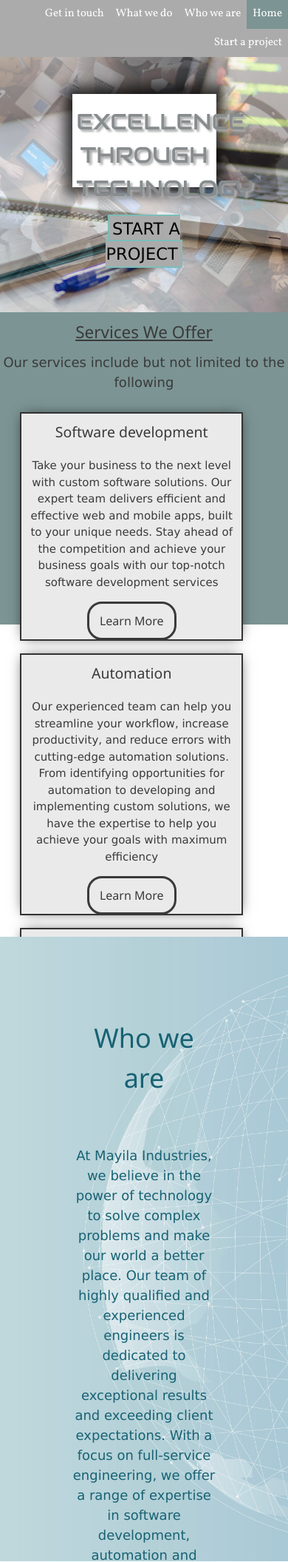
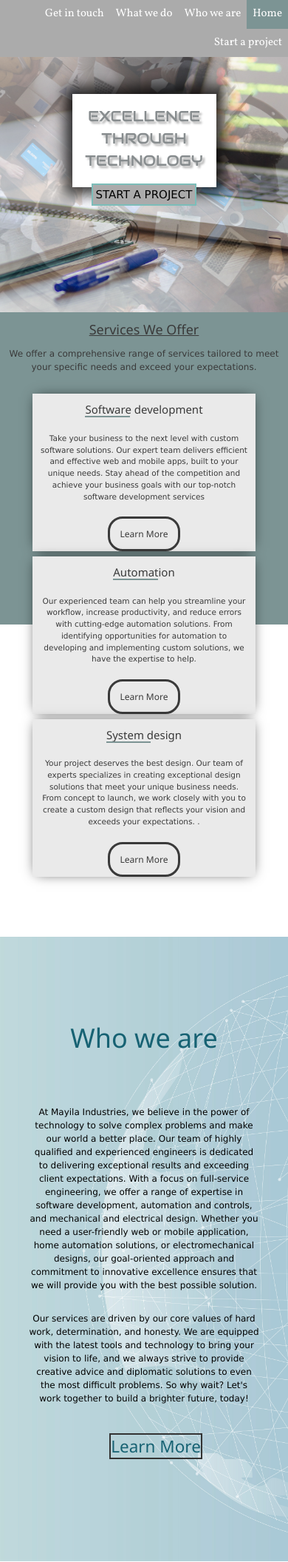
Before and after one commit to JosephMhleli/webbDev, a PHP site: page / in a window 390 px wide. Shown: the top 2111 px of the page at 74% size. Run offline with PHP 8.4, Linux system fonts and the light colour scheme; some libraries are stand-ins or nearby versions; some web fonts are replaced.

Commit message:
Add files via upload

```diff
--- a/index.html
+++ b/index.html
@@ -51,7 +51,8 @@
   <a id="myservices"></a>
 <h1>Services We Offer</h1>
 
-<p> Our services include but not limited to the following</p>
+<p> We offer a comprehensive range of services tailored to meet your specific needs
+  and exceed your expectations.</p>
 <div class="services">
 
   <div class= "serv1" >
@@ -65,40 +66,31 @@
           </p>
           <h3><a  class="LearnBtn" href="Services/App&web.html">Learn More</a></h3>
     </div>
-       <!-- <a href="Services/Automation.html">Software Dev &rarr;</a> -->
+    <div class="overlayserv3"></div>  <!-- <a href="Services/Automation.html">Software Dev &rarr;</a> -->
   </div>
 
 
 <div class= "serv1" >
   <div class="iconIMG">
 
-
-
-
     <h2>Automation</h2>
     <div class="iconab"><i class="fa-solid fa-robot"></i></div>
 
-      <!-- <p>There's a lot of automation that can happen that isn't a replacement of humans,
-        but of mind-numbing behavior. ~ Stewart Butterfield.</p>
-      <p>
-         Intelligent machines that can assist humans in a variety of ways;
-         automation can take on a number of forms.</p> -->
          <p>Our experienced team can help you streamline your workflow, increase productivity, and reduce errors
           with cutting-edge automation solutions. From identifying opportunities for automation to developing
-          and implementing custom solutions, we have the expertise to help you achieve your goals with maximum
-          efficiency</p>
+          and implementing custom solutions, we have the expertise to help.
+          </p>
 
           <h3><a class="LearnBtn" href="Services/Automation.html">Learn More</a></h3>
   </div>
-
+  <div class="overlayserv3"></div>
 </div>
 
 <div class= "serv1" >
+
   <div class="iconIMG">
+   <h2>System design</h2>
 
-
-
-   <h2>Design</h2>
    <div class="iconab"><i class="fa-solid fa-pen-nib"></i></div>
       <p>Your project deserves the best design. Our team of experts specializes in creating exceptional design
         solutions that meet your unique business needs. From concept to launch, we work closely with you
@@ -106,14 +98,12 @@
         .</p>
         <h3><a class="LearnBtn" href="Services/Desig.html">Learn More</a></h3>
   </div>
+  <div class="overlayserv3"></div>
 
-<!-- <a href="Services/Desig.html">Design&rarr;</a> -->
   </div>
 
   </div>
-  <!-- <div class="startPro">
-    <a href="Services/App&web.html">START A PROJECT &rarr;</a>
-    </div> -->
+
   </div>
 </section>
 
@@ -147,6 +137,10 @@
 <!-- <div id="rectangle">
 </div> -->
 <section class="Testimonails">
+  <div class="headertest"><h1>Testimonials</h1></div>
+  <div class="testpa"><p>Discover how our products/services have positively impacted our clients' lives
+    by reading their authentic testimonials</p></div>
+
   <div class="slideshow">
     <div class="slide active">
       <div class="testimony">
--- a/styles.css
+++ b/styles.css
@@ -88,39 +88,6 @@ li:last-child {
   display: none;
 }
 
-  @media (max-width :768px) and (min-width: 326px)
-   {
-    .topnav a {
-      float:right;
-      display: block;
-      color:white;
-      text-align: center;
-      font-family: 'Vollkorn', serif;
-      padding: 8px;
-      text-decoration: none;
-      font-size: 1rem;
-    }
-    .catchy{
-      width: 50%;
-
-      /* bottom:40%; */
-
-      background-color: white;
-      color: #176273;
-   margin-left: 25%;
-      /* font-family: "Audiowide", sans-serif; */
-
-     text-align: center;
-     box-shadow:0px 0px 17px 10px rgba(0,0,0,0.75);
-      text-shadow: 3px 3px 3px #ababab;
-    }
-    .catchy h1{
-      font-size: 12px;
-      color: #878c8e;
-      font-family: "Audiowide", sans-serif;
-      padding :3%;
-    }
-  }
 
  .header {
 
@@ -146,12 +113,12 @@ animation-timing-function:ease-in-out ;
  @keyframes animate{
   0%{
     background-image: url(images/bg1.jpg);
-    opacity: 0.7;
+    opacity: 1;
 
   }
   33%{
     background-image: url(images/bg3.jpg);
-  opacity: 0.7;
+  opacity: 1;
   }
   67%{
     background-image: url(images/bg2.jpg);
@@ -159,7 +126,7 @@ animation-timing-function:ease-in-out ;
   }
   100%{
     background-image: url(images/bg4.jpg);
-   opacity: 0.8;
+   opacity: 1;
   }
 
  }
@@ -251,7 +218,48 @@ margin-left: 25%;
     color:black
   }
 
-}
+   .topnav a {
+     float:right;
+     display: block;
+     color:white;
+     text-align: center;
+     font-family: 'Vollkorn', serif;
+     padding: 8px;
+     text-decoration: none;
+     font-size: 1rem;
+   }
+   .catchy{
+     width: 50%;
+
+     /* bottom:40%; */
+
+     /*background-color: white;*/
+     color: #176273;
+  margin-left: 25%;
+     /* font-family: "Audiowide", sans-serif; */
+
+    text-align: center;
+    box-shadow:0px 0px 17px 10px rgba(0,0,0,0.75);
+     text-shadow: 3px 3px 3px #ababab;
+   }
+   .catchy h1{
+     font-size: 20px;
+     color: #878c8e;
+     font-family: "Audiowide", sans-serif;
+     padding :3%;
+   }
+   .startbtn{
+    text-decoration: none;
+    background-color: #ababab;
+    box-sizing: border-box;
+    color: black;
+    border: 2px solid #7cbdb9;
+    padding: 2%;
+    font-size: 1rem;
+   }
+ }
+
+
 
 
 /* ABout us informations */
@@ -318,7 +326,7 @@ margin-left: 25%;
 }
 
 
-/** For tablet devices **/
+/** For tablet devices  aboutus page**/
 @media(max-width:768px) and (min-width:326px){
   .aboutcontainer{
     width: 100%;
@@ -329,9 +337,28 @@ margin-left: 25%;
    position: absolute;
    background-repeat: no-repeat;
   }
+  .aboutinfo p{
+    font-size:0.8rem;
+    text-align: center;
+    justify-content: center;
+    color: black;
+
+  }
+  .aboutinfo{
+    width: 80%;
+    position:absolute;
+
+    height: 60%;
+    /* background-color: white; */
+    color: #176273;
+    margin-left: 10%;
+    justify-content: center;
+  }
 
 }
-/** media responsiveness about us page*/
+/** end media responsiveness about us page*/
+
+
 .servCon{
  width: 100%;
   margin:auto;
@@ -339,7 +366,7 @@ margin-left: 25%;
    background-size:contain;
    position: relative;
 	background-repeat:no-repeat;
- height: 100vh;
+ min-height: 100vh;
  color:#3a3a3a;
  overflow: hidden;
 
@@ -371,18 +398,49 @@ margin-left: 25%;
   padding: 5%;
   justify-content: space-between;
   overflow: hidden;
-
+ /* background-color: red; */
 }
 .serv1{
   flex-basis: 25%;
   margin-bottom: 5%;
+
   /* padding: 20px 12px; */
   box-shadow:0px 0px 17px -5px rgba(0,0,0,0.75);
   box-sizing: border-box;
-  border:2px solid #333333;
+  /* border-right:10px solid #333333; */
+  position: relative;
   height: 25em;
   background-color:  rgb(234, 234, 234);
+  z-index: 1;
+
 }
+.overlayserv3{
+  position: absolute;
+ height: 25em;
+width: 100%;
+  transform: translate(9.5%, -80%);
+  z-index: -1;
+  border: 10px solid rgb(234, 234, 234);
+
+}
+/* .overlayserv2{
+  position: absolute;
+ height: 25em;
+ width: 100%;
+  transform: translate(2.5em, -21em);
+  z-index: -1;
+  border: 10px solid rgb(234, 234, 234);
+
+}
+.overlayserv1{
+  position: absolute;
+ height: 25em;
+width: 100%;
+  transform: translate(2.5em, -21em);
+  z-index: -1;
+  border: 10px solid rgb(234, 234, 234);
+
+} */
 .serv1 h2{
   text-align: center;
   font-size: 30px;
@@ -446,37 +504,43 @@ margin-top:16px;
 @media  (max-width:768px) and  (min-width:326px){
   .serv1 h2{
     text-align: center;
-    font-size: 1.3rem;
+    font-size: 1rem;
+    position: relative;
+  }
+  .serv1 h2::before{
+    content: "";
+    position: absolute;
+    bottom: 2%;
+    width: 20%;
+    height: 2px;
+    background-color: #7c9494;
+    margin: 0 auto;
   }
   .container h1{
     text-align:center;
-    font-size: 1.5rem;
+    font-size: 1.2rem;
     text-decoration: underline;
     transition: 0.5s;
 
   }
-
-
-
-
   .container p{
     text-align: center;
-    font-size:1.2rem ;
+    font-size:0.8rem ;
   }
   .services{
     display: flex;
     flex-direction: column;
-    margin: 2%;
 
-    justify-content: space-between;
-    overflow-x:hidden;
+    align-items: center;
+  }
+  .overlayserv3{
+    display: none;
+  }
 
-  }
   .serv1{
-    margin-bottom: 5%;
+    margin-bottom: 2%;
     box-shadow:0px 0px 17px -5px rgba(0,0,0,0.75);
     box-sizing: border-box;
-
     width: 90%;
 
   }
@@ -484,11 +548,24 @@ margin-top:16px;
       display: none;
 
       }
-      .serv1 p{
+      .serv1 .iconIMG p{
         justify-content: center;
-         font-size: 12px;
+         font-size: 0.7rem;
          padding: 10px;
        }
+       .serv1 a{
+        border: 3px solid #3a3a3a;
+        color: #3a3a3a;
+        text-decoration: none;
+        font-size: 12px;
+        color:#3a3a3a;
+      width: 20%;
+       margin-top: 5%;
+      text-align: center;
+
+     ;
+      cursor: pointer;
+      }
 }
 
 
@@ -519,10 +596,14 @@ z-index: 1;
 .headertest h1::before{
   position: absolute;
   content: '';
-  width: 15%;
+  width: 12%;
   height: 4%;
   background-color: #748c8c;
   bottom: 5px;
+}
+.testpa{
+  text-align: center;
+  margin: 2%;
 }
 .slideshow {
   position: relative;
```
